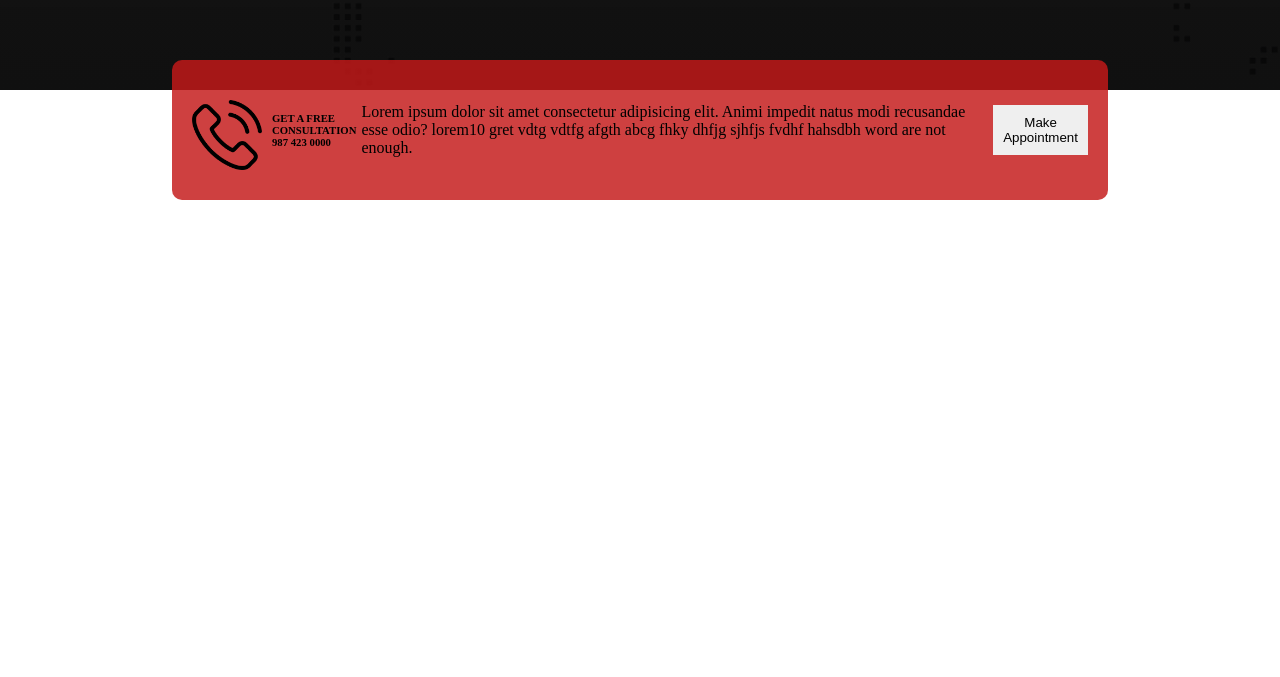
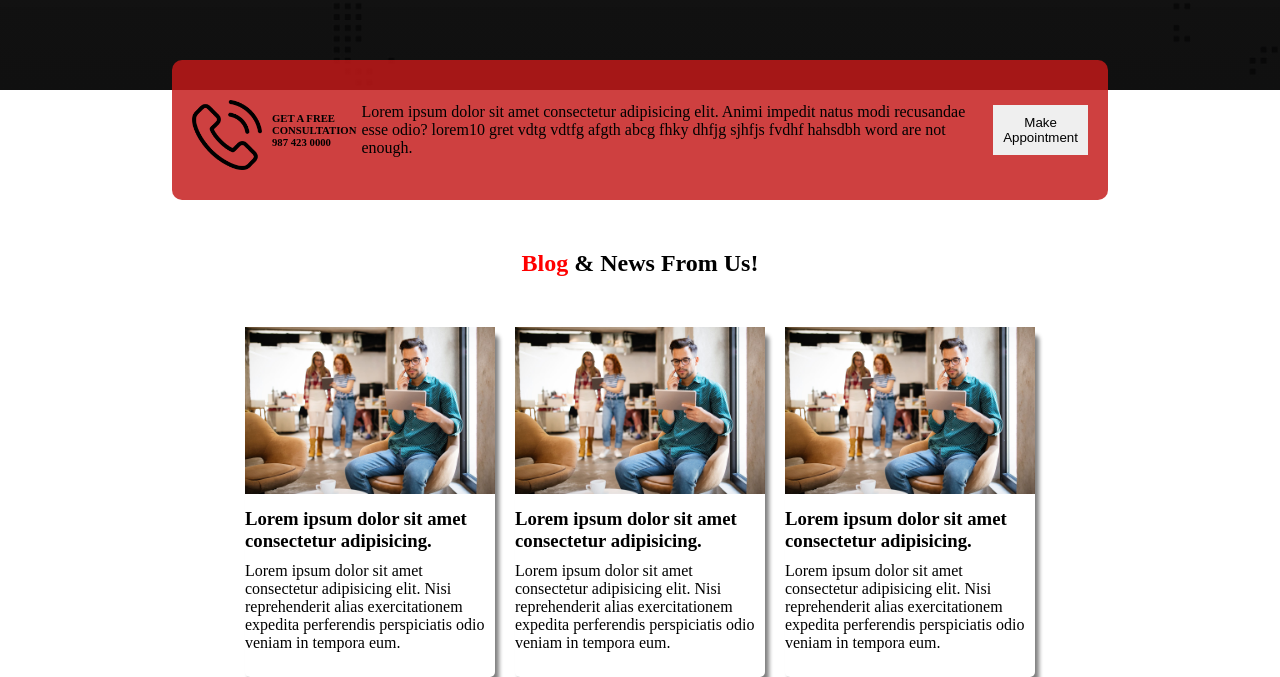
Before and after one commit to rummanara05/second-project, a plain HTML site: page index.html in a window 1280 px wide. Shown: the part 1649-2326 px from the top of the page. Before the commit the page ends 1849 px from the top, so only its background shows below. Drawn offline with Linux system fonts and the light colour scheme.

Commit message:
blog content commit

```diff
--- a/index.html
+++ b/index.html
@@ -89,6 +89,31 @@
                 </div>
             </div>
         </section>
+        <section>
+            <div class="blog-container">
+                <h1 class="headline-3"> <span style="color: red;">Blog </span>& News From Us!</h1>
+                <div class="cards">
+                    <div class="card-1">
+                        <img class="img-1" src="Assets/blog-1.jpg" alt="">
+                        <h3 class="headline-4">Lorem ipsum dolor sit amet consectetur adipisicing.</h3>
+                        <p>Lorem ipsum dolor sit amet consectetur adipisicing elit. Nisi reprehenderit alias exercitationem expedita perferendis perspiciatis odio veniam in tempora eum.</p>
+                    </div>
+                    <div class="card-1">
+                        <img class="img-1" src="Assets/blog-1.jpg" alt="">
+                        <h3 class="headline-4">Lorem ipsum dolor sit amet consectetur adipisicing.</h3>
+                        <p>Lorem ipsum dolor sit amet consectetur adipisicing elit. Nisi reprehenderit alias exercitationem expedita perferendis perspiciatis odio veniam in tempora eum.</p>
+                    </div>
+                    <div class="card-1">
+                        <img class="img-1" src="Assets/blog-1.jpg" alt="">
+                        <h3 class="headline-4">Lorem ipsum dolor sit amet consectetur adipisicing.</h3>
+                        <p>Lorem ipsum dolor sit amet consectetur adipisicing elit. Nisi reprehenderit alias exercitationem expedita perferendis perspiciatis odio veniam in tempora eum.</p>
+                    </div>
+                </div>
+            </div>
+        </section>
+        <section>
+
+        </section>
     </main>
 
 
--- a/style.css
+++ b/style.css
@@ -139,6 +139,25 @@ margin: 10px;
     gap: 5px;
     margin-top: -30px;
 }
-.description{
-
+.headline-3{
+    text-align: center;
+    margin: 50px;
 }
+.card-1{
+    height: 350px;
+    width: 250px;
+    box-shadow: 4px 8px 4px gray;
+    border-radius: 5px;
+}
+.img-1{
+    width: 100%;
+}
+.headline-4{
+    margin-top: 10px;
+    margin-bottom: 10px;
+}
+.cards{
+    display: flex;
+    justify-content: center;
+    gap: 20px;
+}
```
